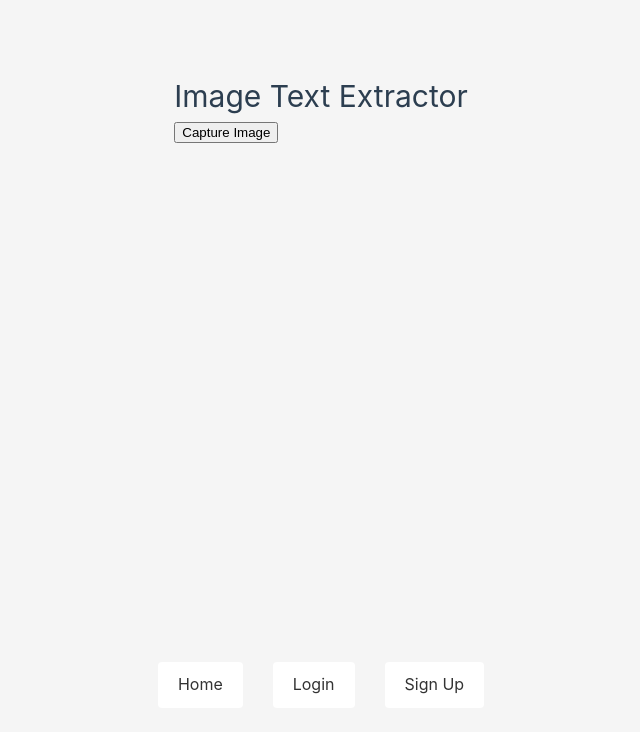
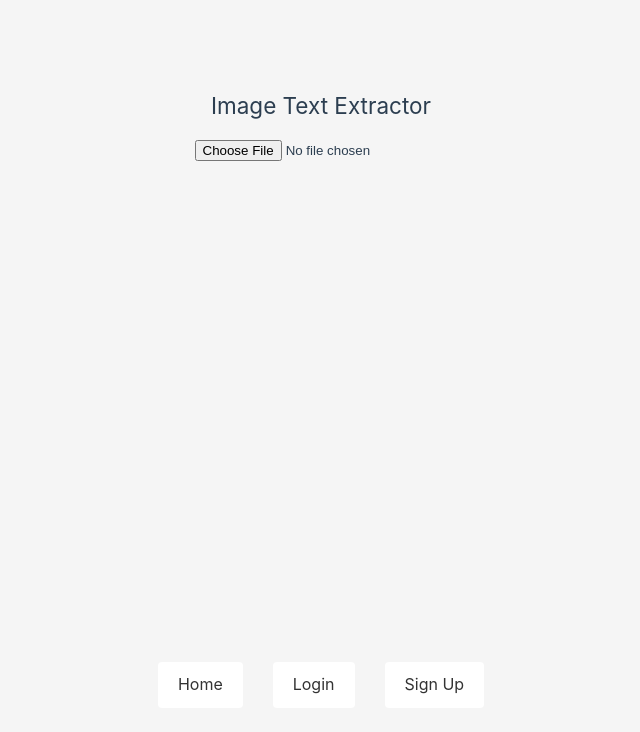
Before and after one commit to AbyTed/Ai-blue-tutor-frontend, a Vue app: page /image-text-extractor in a window 1280 px wide. Shown: the top 732 px of the page, without its empty margins (319-959 px from the left). Built offline with nearby package versions, Linux system fonts and the light colour scheme; no server answers; the HTML template or start-up script is replaced by a standard one.

Commit message:
added better extractions

```diff
--- a/src/components/ImageTextExtractor.vue
+++ b/src/components/ImageTextExtractor.vue
@@ -1,71 +1,128 @@
 <template>
-  <div>
-    <h1>Image Text Extractor</h1>
-    <button @click="openCamera">Capture Image</button>
-    <input
-      type="file"
-      ref="fileInput"
-      accept="image/*"
-      capture="environment"
-      style="display: none;"
-      @change="handleImageUpload"
-    />
-    <canvas ref="canvas" style="display: none;"></canvas>
-    <img v-if="imageSrc" :src="imageSrc" alt="Captured Image" />
-    <p v-if="extractedText">Extracted Text: {{ extractedText }}</p>
+  <div class="ocr-container">
+    <h2>Image Text Extractor</h2>
+    <input type="file" @change="onFileChange" accept="image/*" />
+
+    <p v-if="text">{{ text }}</p>
+    <p class="help" v-if="responseMessage">
+      {{ responseMessage }}
+    </p>
   </div>
 </template>
 
 <script setup>
 import { ref } from 'vue'
+import Tesseract from 'tesseract.js'
+import axios from 'axios'
 
-const fileInput = ref(null)
-const canvas = ref(null)
-const imageSrc = ref('')
-const extractedText = ref('')
+const grayscaleImage = ref(null)
+const text = ref('')
+const responseMessage = ref('')
+const apiUrl = import.meta.env.VITE_API_URL || 'http://localhost:5000'
 
-const openCamera = () => {
-  fileInput.value.click()
-}
-
-const handleImageUpload = (event) => {
+const onFileChange = async (event) => {
   const file = event.target.files[0]
   if (file) {
     const reader = new FileReader()
-    reader.onload = (e) => {
-      imageSrc.value = e.target.result
-      processImage(file)
+    reader.onload = async (e) => {
+      const dataUrl = e.target.result
+      const img = new Image()
+      img.src = dataUrl
+      img.onload = async () => {
+        const canvas = document.createElement('canvas')
+        const ctx = canvas.getContext('2d')
+        canvas.width = img.width
+        canvas.height = img.height
+        ctx.drawImage(img, 0, 0)
+        const imageData = ctx.getImageData(0, 0, canvas.width, canvas.height)
+        const data = imageData.data
+
+        // Convert to grayscale
+        for (let i = 0; i < data.length; i += 4) {
+          const avg = (data[i] + data[i + 1] + data[i + 2]) / 3
+          data[i] = avg // Red
+          data[i + 1] = avg // Green
+          data[i + 2] = avg // Blue
+        }
+        ctx.putImageData(imageData, 0, 0)
+
+        // Apply thresholding
+        const threshold = 128
+        for (let i = 0; i < data.length; i += 4) {
+          const avg = data[i] // Since it's grayscale, R=G=B
+          const binary = avg > threshold ? 255 : 0
+          data[i] = binary // Red
+          data[i + 1] = binary // Green
+          data[i + 2] = binary // Blue
+        }
+        ctx.putImageData(imageData, 0, 0)
+
+        grayscaleImage.value = canvas.toDataURL('image/png')
+
+        // Perform OCR
+        try {
+          const result = await Tesseract.recognize(grayscaleImage.value, 'eng', {
+            logger: (info) => console.log(info) // Optional: Log progress
+          })
+          text.value = result.data.text
+
+        } catch (error) {
+          console.error('OCR failed:', error)
+          text.value = 'Failed to extract text.'
+        }
+      }
     }
     reader.readAsDataURL(file)
   }
 }
 
-const processImage = (file) => {
-  const ctx = canvas.value.getContext('2d')
-  const img = new Image()
-  img.onload = () => {
-    canvas.value.width = img.width
-    canvas.value.height = img.height
-    ctx.drawImage(img, 0, 0)
-    extractTextFromImage()
+
+
+const sendData = async () => {
+  console.log('Sending data:', text.value) // Log the data being sent
+  try {
+    const response = await axios.post(`http://localhost:5000/tutor/text`, {
+      data: text.value
+    })
+
+    console.log('Response received:', response.data) // Log the response data
+    responseMessage.value = response.data.message // Adjust according to your response structure
+  } catch (error) {
+    console.error('Error sending data:', error)
+    responseMessage.value = 'Failed to send data.'
   }
-  img.src = URL.createObjectURL(file)
-}
-
-const extractTextFromImage = () => {
-  // Use a library like Tesseract.js to extract text from the canvas image
-  import('tesseract.js').then(({ createWorker }) => {
-    const worker = createWorker()
-    worker.load().then(() => worker.loadLanguage('eng')).then(() => worker.initialize('eng')).then(() => {
-      return worker.recognize(canvas.value)
-    }).then(({ data: { text } }) => {
-      extractedText.value = text
-      worker.terminate()
-    })
-  })
 }
 </script>
 
 <style scoped>
-/* Add your styles here */
+
+.container {
+  color: black;
+  border: 5px solid lightblue;
+  border-radius: 5px;
+  background-color: lightgreen;
+  padding: 5px;
+}
+.ocr-container {
+  display: flex;
+  flex-direction: column;
+  align-items: center;
+  padding: 1rem;
+}
+
+input[type='file'] {
+  margin-bottom: 1rem;
+}
+
+button {
+  margin-bottom: 1rem;
+}
+
+h2 {
+  margin-bottom: 1rem;
+}
+
+h3 {
+  margin-top: 1rem;
+}
 </style>
```
Also changed, not shown: 1 other file (tests, documents, lock files or other folders).
